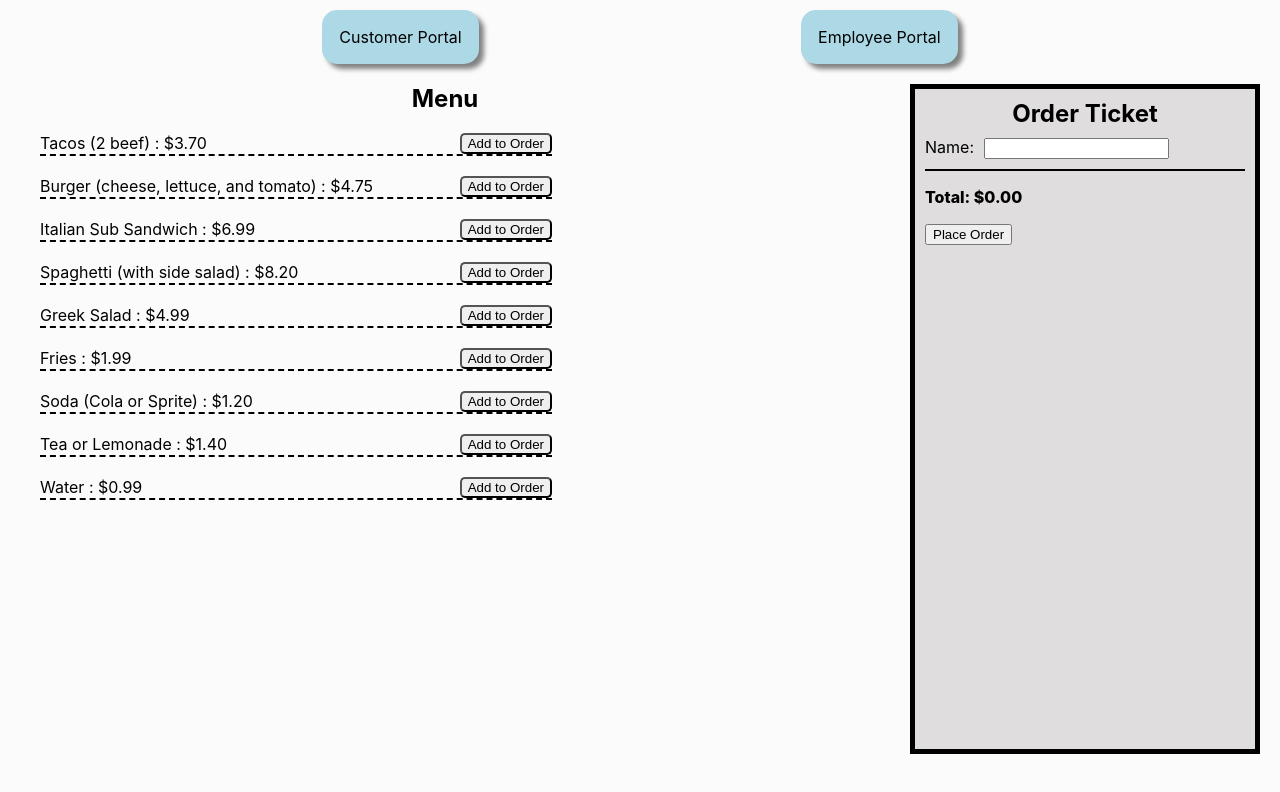
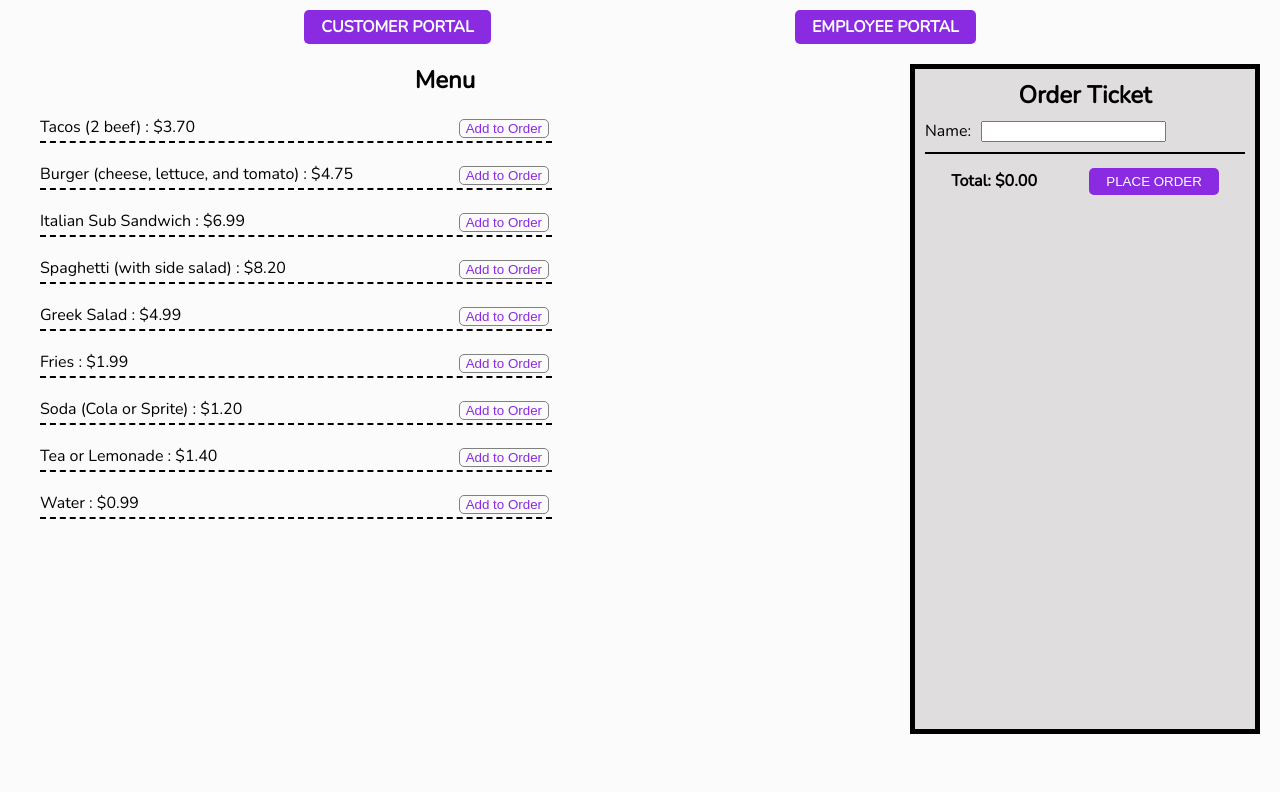
Before and after one commit to hendrijn/cs347-project3, a React (Create React App) app: page / in a window 1280 px wide. Shown: the top 792 px of the page. Built offline with nearby package versions, Linux system fonts and the light colour scheme.

Commit message:
Modernized styling. Added progress wheel. Name.

```diff
--- a/src/App.css
+++ b/src/App.css
@@ -1,5 +1,8 @@
+@import url('https://fonts.googleapis.com/css2?family=Nunito:wght@200&display=swap');
+
 body {
     background-color: rgba(248, 247, 247, 0.459);
+    font-family: 'Nunito', sans-serif;
 }
 
 /* Employee Portal */
@@ -16,10 +19,17 @@ body {
 .orderCard {
     margin: 10px;
     padding: 10px;
-    border: navy solid 2px;
+    border: grey solid 2px;
     border-radius: 7px;
     max-width: 20%;
     height: fit-content;
+
+}
+
+.orderCard:hover {
+    box-shadow: 0 4px 5px 0 rgba(0, 0, 0, .14),
+    0 1px 10px 0 rgba(0, 0, 0, .12),
+    0 2px 4px -1px rgba(0, 0, 0, .2);
 }
 
 .orderCard > h2 {
@@ -28,6 +38,24 @@ body {
 
 .orderCardBtn {
     margin: 3px;
+    text-decoration: none;
+    background-color: transparent;
+    border: none;
+    color: blueviolet;
+}
+
+.deleteBtn {
+    color: blueviolet;
+}
+
+.completeBtn {
+    border: grey solid 1px;
+    border-radius: 5px;
+}
+
+.completeBtn:hover {
+    background-color: rgba(137, 43, 226, 0.13);
+    box-shadow: 1px 1px 2px rgb(0 0 0 / 0.4);
 }
 
 .orderCardBtns {
@@ -36,32 +64,50 @@ body {
     justify-content: space-around;
 }
 
+.deleteBtn {
+    border: none;
+    background-color: transparent;
+}
+
+.deleteBtn > svg:hover {
+    fill: blueviolet;
+    filter: drop-shadow(1px 1px 1px rgb(0 0 0 / 0.4));
+}
+
 .orderCardTotal {
     border-top: 2px solid black;
     padding-top: 5px;
     font-weight: 800;
 }
 
+/* Top View Buttons */
+
 .viewBtns {
     display: flex;
     flex-direction: row;
     justify-content: space-evenly;
     margin-top: 10px;
+    font-weight: 600;
 }
 
 .viewBtn {
     box-sizing: border-box;
-    padding: 15px;
-    background-color: lightblue;
-    border: transparent solid 2px;
-    border-radius: 15px;
-    box-shadow: 5px 5px 5px gray;
+    padding: 5px 16px;
+    width: fit-content;
+    height: fit-content;
+    background-color: blueviolet;
+    border: transparent solid 1px;
+    border-radius: 5px;
     text-decoration: none;
-    color: black;
+    color: white;
 }
 
 .viewBtn:hover {
-    border: black solid 2px;
+    border: grey solid 1px;
+    background-color: rgba(137, 43, 226, 0.904);
+    box-shadow: 0 3px 4px 0px rgba(0, 0, 0, .14),
+    0  3px 3px 0px rgba(0, 0, 0, .12),
+    0  1px 8px 0px rgba(0, 0, 0, .2);
 }
 
 /* Customer Portal */
@@ -94,7 +140,7 @@ body {
 
 .menuItem-AddBtn > button {
     border-radius: 5px;
-    max-height: fit-content;
+    height: fit-content;
 }
 
 .menuItem > p {
@@ -121,7 +167,7 @@ body {
     margin-right: 10px;
     border: none;
     background-color: transparent;
-    color: black;
+    color: red;
 }
 
 .ticket > h2 {
@@ -139,13 +185,34 @@ body {
 }
 .ticketBottom {
    border-top: black 2px solid;
+   display: flex;
+   flex-direction: row;
+   justify-content: space-around;
+   align-items: center;
+}
+
+.errorMessage {
+    text-align: center;
+    font-weight: 600;
+    color: blueviolet;
 }
 
 /* Media Queries */
 @media only screen and (max-width: 600px) {
+    .viewBtn {
+        font-size: 20px;
+        text-align: center;
+        margin: 5px;
+    }
+
     .customerPortal {
         display: block;
     }
+
+    .menu {
+        padding: 0;
+    }
+
     .menu, .menuItem-AddBtn {
         width: 90vw;
     }
@@ -165,3 +232,22 @@ body {
         max-width: 90vw;
     }
 }
+/* Spinner for Loading */
+.spinner {
+    border: 16px solid #f3f3f3; /* Light grey */
+    border-top: 16px solid #3498db; /* Blue */
+    border-radius: 50%;
+    width: 120px;
+    height: 120px;
+    animation: spin 2s linear infinite;
+    position: absolute;
+    top: 50%;
+    left: 50%;
+    margin-right: -50%;
+    transform: translate(-50%, -50%);
+  }
+
+  @keyframes spin {
+    0% { transform: rotate(0deg); }
+    100% { transform: rotate(360deg); }
+  }
--- a/src/Menu.js
+++ b/src/Menu.js
@@ -6,14 +6,15 @@ import { addItemToTicket } from './actions';
 export default function Menu() {
     const items = useSelector(state => state.menuItems);
     const dispatch = useDispatch();
+    let keyNum = 0;
 
     return (
         <div className="menu">
             <h2>Menu</h2>
             {items.map(item =>
-                <div className="menuItem-AddBtn">
+                <div key={keyNum++} className="menuItem-AddBtn">
                     <MenuItem key={item.item} item={item} />
-                    <button onClick={() => dispatch(addItemToTicket(item))}>Add to Order</button>
+                    <button className="orderCardBtn completeBtn" onClick={() => dispatch(addItemToTicket(item))}>Add to Order</button>
                 </div>
             )}
         </div>
--- a/src/OrderTicket.js
+++ b/src/OrderTicket.js
@@ -5,20 +5,24 @@ import MenuItem from './MenuItem';
 
 export default function OrderTicket() {
     const custOrder = useSelector(state => state.custOrder);
+    const isProgressing = useSelector(state => state.isProgressing);
+    const errorMessage = useSelector(state => state.errorMessage);
     const [name, setName] = useState();
     const dispatch = useDispatch();
+    let keyNum = 0;
 
     return (
         <div className="ticket">
+            {isProgressing && <div className="spinner" />}
             <h2>Order Ticket</h2>
-            <form>
+            {!isProgressing && <div>
                 <label className="custNameInput">
                     Name:
-                <input type="text" required value={name} onChange={event => setName(event.target.value)} />
+                <input type="text" onChange={event => setName(event.target.value)} />
                 </label>
 
                 {custOrder.items.map(item =>
-                    <div className="ticketItems">
+                    <div key={keyNum++} className="ticketItems">
                         <button onClick={event => dispatch(removeItemFromTicket(item))}>X</button>
                         <MenuItem key={item.item} item={item} />
                     </div>
@@ -26,11 +30,12 @@ export default function OrderTicket() {
 
                 <div className="ticketBottom">
                     <p className="ticketTotal">Total: ${formatMoney(getTotal(custOrder))}</p>
-                    <button type="submit"
+                    <button className="viewBtn"
                         onClick={() => dispatch(postNewOrder(name, custOrder.items, getTotal(custOrder)))}
-                    >Place Order</button>
+                    >PLACE ORDER</button>
                 </div>
-            </form>
+            </div>}
+            {errorMessage && <p className="errorMessage">{errorMessage}</p>}
         </div >
     );
 };
--- a/src/Orders.js
+++ b/src/Orders.js
@@ -6,6 +6,8 @@ import { useDispatch } from 'react-redux';
 export default function Orders() {
 
     const dispatch = useDispatch();
+    const isProgressing = useSelector(state => state.isProgressing);
+    let keyNum = 0;
 
     //pulls down things from the database
     useEffect(() => {
@@ -15,23 +17,26 @@ export default function Orders() {
     const orders = useSelector(state => state.orders);
     return (
         <div className="employeePortal">
-            <h1>Orders:</h1>
-            <div className="orders">
+            {isProgressing && <div className="spinner" />}
+            <h1>Orders</h1>
+            {!isProgressing && <div className="orders">
                 {orders.map(order =>
                     <div className="orderCard" key={order.id}>
                         <h2>{order.name}</h2>
                         {order.items.map(item =>
-                            <p key={item.item}>{item.item} : ${formatMoney(item.price)}</p>
+                            <p key={keyNum++}>{item.item} : ${formatMoney(item.price)}</p>
                         )}
                         <p className="orderCardTotal">Total: ${formatMoney(order.total)}</p>
                         <div className="orderCardBtns">
                             {/* add fetch for deleting */}
-                            <button className="orderCardBtn" onClick={event => dispatch(deleteAnOrder(order))}>Delete</button>
-                            <button className="orderCardBtn" onClick={event => dispatch(deleteAnOrder(order))}>Completed</button>
+                            <button className="deleteBtn" onClick={event => dispatch(deleteAnOrder(order))}>
+                                <svg xmlns="http://www.w3.org/2000/svg" height="30px" viewBox="0 0 24 24" width="30px" fill="#000000"><path d="M0 0h24v24H0V0z" fill="none" /><path d="M6 19c0 1.1.9 2 2 2h8c1.1 0 2-.9 2-2V7H6v12zM8 9h8v10H8V9zm7.5-5l-1-1h-5l-1 1H5v2h14V4h-3.5z" /></svg>
+                            </button>
+                            <button className="orderCardBtn completeBtn" onClick={event => dispatch(deleteAnOrder(order))}>COMPLETED</button>
                         </div>
                     </div>
                 )}
-            </div>
+            </div>}
         </div>
     );
 }
--- a/src/View.js
+++ b/src/View.js
@@ -3,8 +3,8 @@ import { Link } from 'react-router-dom';
 export default function View() {
     return (
         <div className="viewBtns">
-            <Link className="viewBtn" to={`/customer`}>Customer Portal</Link>
-            <Link className="viewBtn" to={`/employee`}>Employee Portal</Link>
+            <Link className="viewBtn" to={`/customer`}>CUSTOMER PORTAL</Link>
+            <Link className="viewBtn" to={`/employee`}>EMPLOYEE PORTAL</Link>
         </div>
     )
 }
--- a/src/store.js
+++ b/src/store.js
@@ -3,6 +3,8 @@ import thunk from 'redux-thunk';
 import { Action } from './actions';
 
 const initialState = {
+    isProgressing: false,
+    errorMessage: null,
     orders: [
         {
             id: -1,
@@ -29,7 +31,7 @@ const initialState = {
     ],
     custOrder: {
         id: -1,
-        name: "",
+        name: "Default",
         items: [],
         total: 0.00
     },
@@ -90,7 +92,6 @@ function reducer(state, action) {
                 custOrder: {
                     ...state.custOrder,
                     items: state.custOrder.items.concat(action.payload),
-                    total: getTotal(state)
                 }
             }
         case Action.RemoveItemFromTicket:
@@ -105,17 +106,34 @@ function reducer(state, action) {
             return {
                 ...state,
                 custOrder: {
-                    name: '',
+                    name: 'Default',
                     items: [],
-                    total: '',
+                    total: 0.00,
                 }
             }
-
+        case Action.HideProgress:
+            return {
+                ...state,
+                isProgressing: false
+            }
+        case Action.ShowProgress:
+            return {
+                ...state,
+                isProgressing: true
+            }
+        case Action.ShowErrorMessage:
+            return {
+                ...state,
+                errorMessage: action.payload
+            }
+        case Action.HideErrorMessage:
+            return {
+                ...state,
+                errorMessage: action.payload
+            }
         default:
             return state;
     }
 }
 
-
-
 export const store = createStore(reducer, initialState, applyMiddleware(thunk));
```
Also changed, not shown: src/actions.js (+34 -1 lines), src/trash.svg (added).
